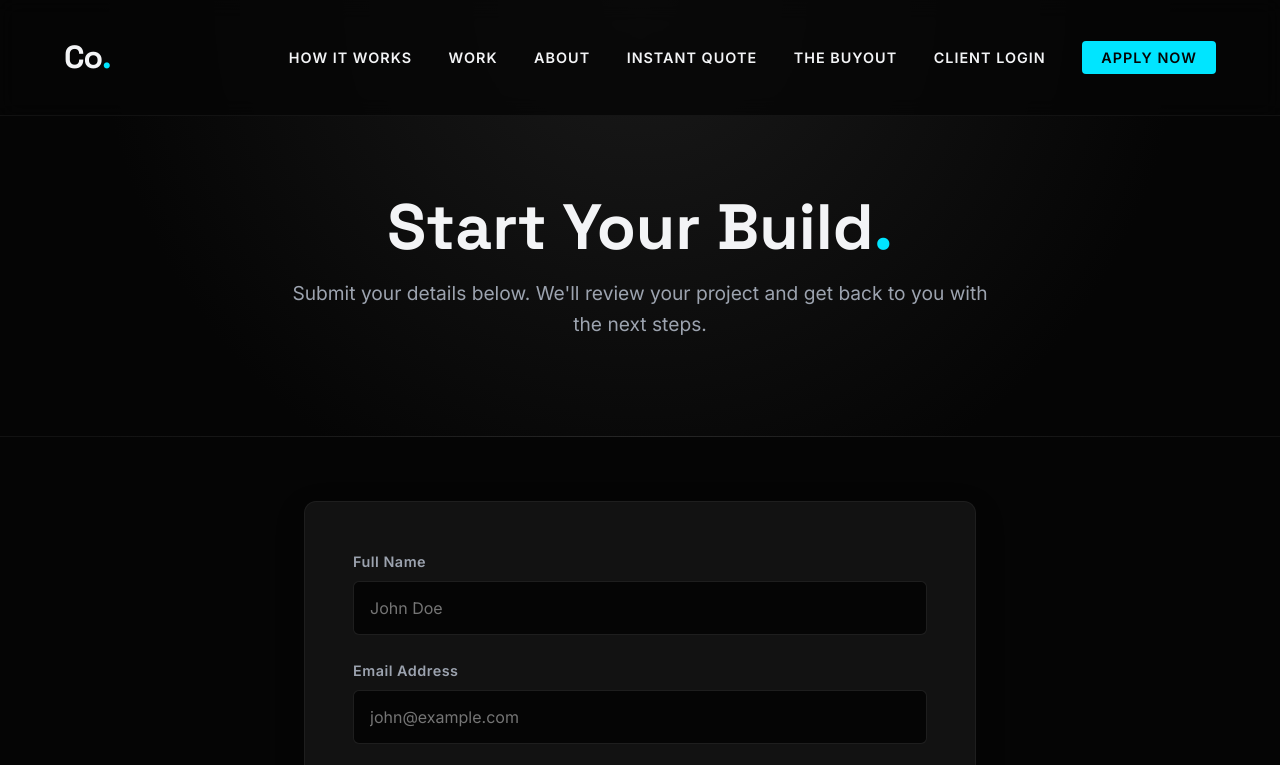
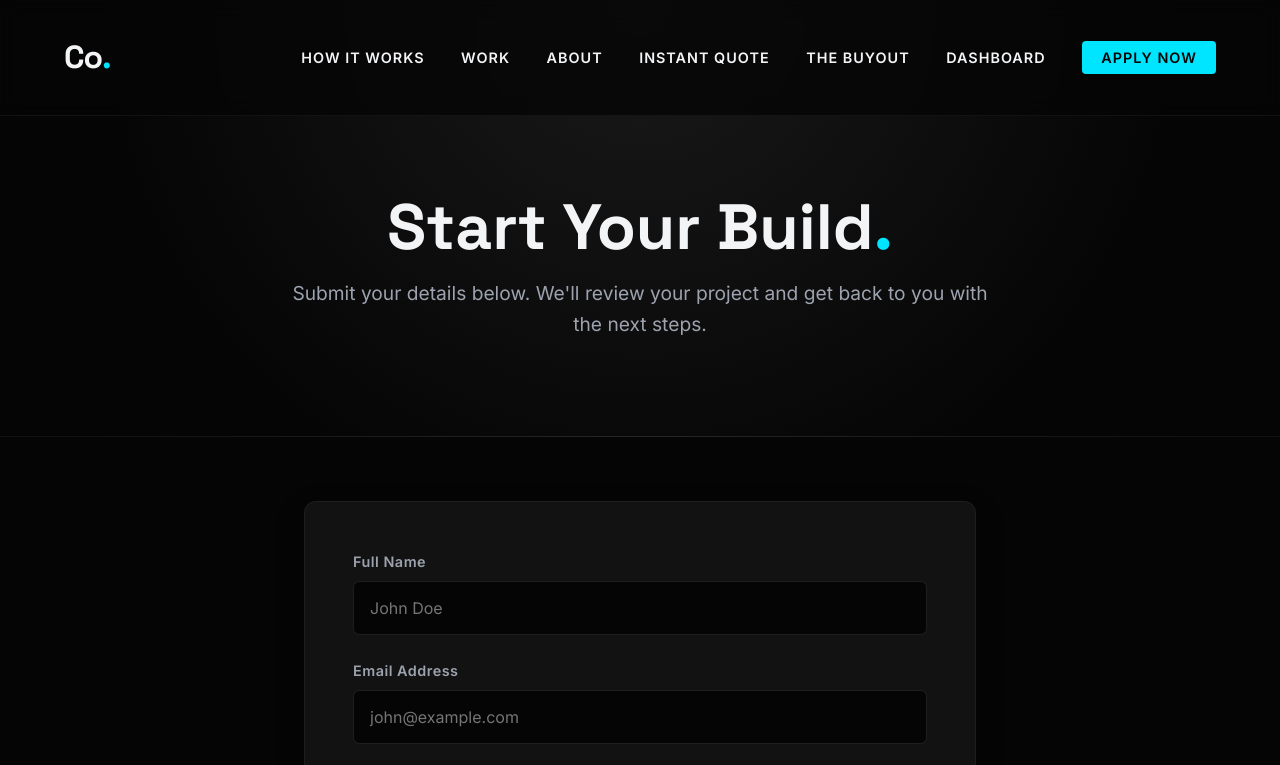
Before and after one commit to CoDotEng/Co., a plain HTML site: page apply.html in a window 1280 px wide. Shown: the top 765 px of the page. Drawn offline with Linux system fonts and the light colour scheme.

Commit message:
Update apply.html

```diff
--- a/apply.html
+++ b/apply.html
@@ -147,7 +147,7 @@
 <body>
 
     <!-- NAVIGATION -->
-   <nav>
+  <nav>
         <a href="index.html" class="logo">Co<span class="dot">.</span></a>
         <div class="nav-links">
             <a href="model.html">How It Works</a>
@@ -155,8 +155,7 @@
             <a href="about.html">About</a>
             <a href="estimate.html">Instant Quote</a>
             <a href="buyout.html">The Buyout</a>
-            <a href="login.html">Client Login</a>
-            <a href="apply.html" class="nav-btn">Apply Now</a>
+            <a href="dashboard.html">Dashboard</a> <a href="apply.html" class="nav-btn">Apply Now</a>
         </div>
     </nav>
 
```
